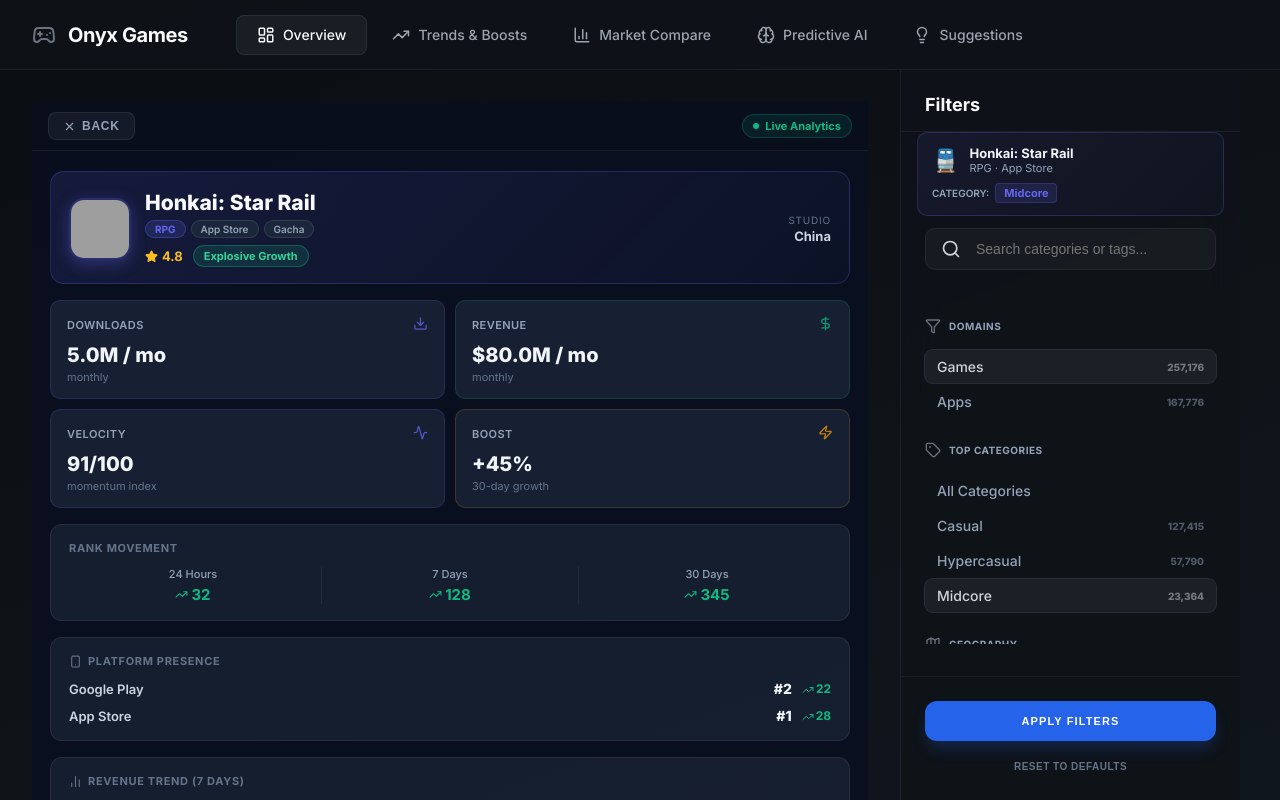
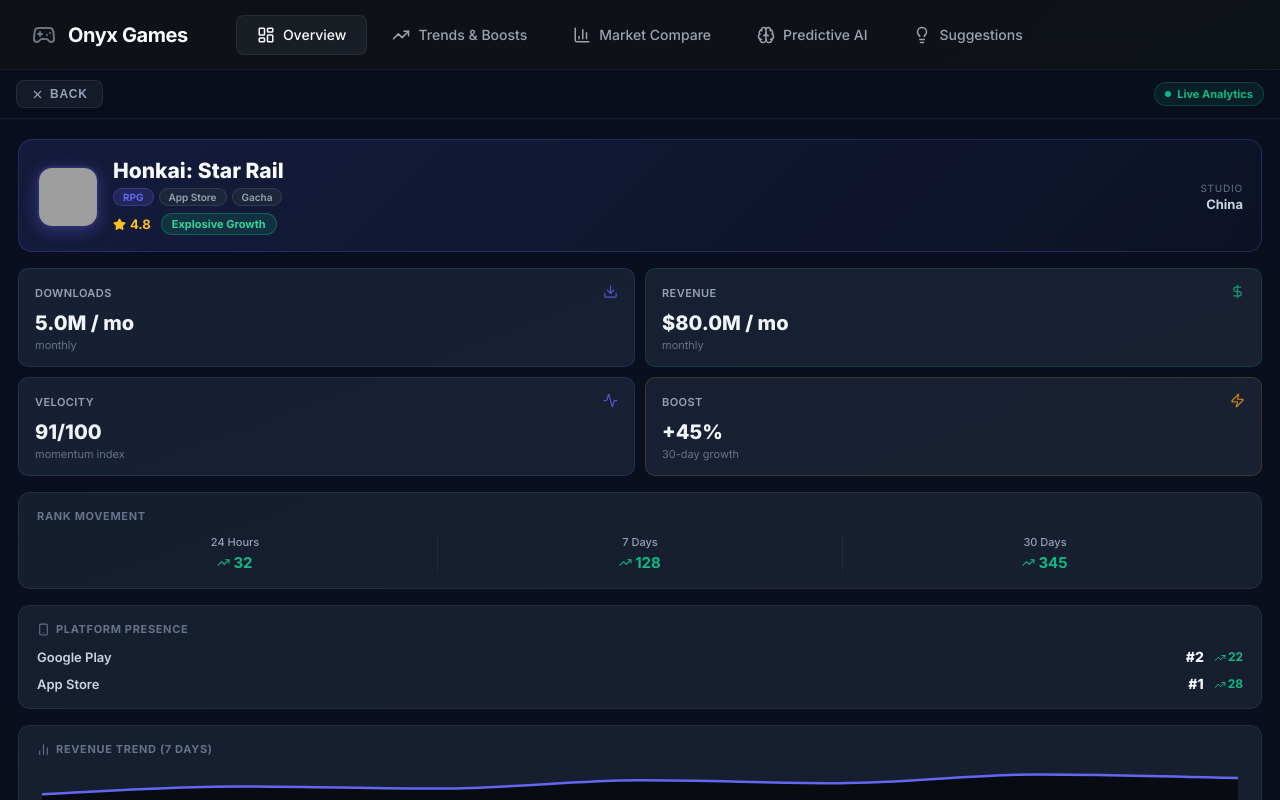
Before and after one commit to fadil013/Market-Intelligence-, a React (Vite) app: page / in a window 1280 px wide. Both pictures are taken after a click on the element 183 px from the left and 332 px from the top of the page. Shown: the top 800 px of the page. Built offline with nearby package versions, Linux system fonts and the light colour scheme; grey boxes are pictures that could not be loaded; the HTML template or start-up script is replaced by a standard one.

Commit message:
fix: detail view fills full area, hide filter panel during detail, restore filters on close

```diff
--- a/src/components/AppDetailView.jsx
+++ b/src/components/AppDetailView.jsx
@@ -155,7 +155,7 @@
     };
 
     return (
-        <div style={{ display: 'flex', flexDirection: 'column', height: '100%', background: 'rgba(10,15,30,0.97)', overflow: 'hidden' }}>
+        <div style={{ display: 'flex', flexDirection: 'column', height: 'calc(100vh - 70px)', background: 'rgba(10,15,30,0.97)', overflow: 'hidden' }}>
 
             {/* ── STICKY HEADER ─────────────────────── */}
             <div style={{
--- a/src/pages/Overview.jsx
+++ b/src/pages/Overview.jsx
@@ -191,7 +191,7 @@
             </button>
 
             {/* Main Content - Left Side */}
-            <div className="main-content-area">
+            <div className="main-content-area" style={selectedApp ? { padding: 0, maxWidth: '100%' } : {}}>
                 {!selectedApp ? (
                     <div style={{ display: 'flex', flexDirection: 'column', gap: '32px', paddingBottom: '48px' }}>
                         <div className="page-header-new">
@@ -403,7 +403,7 @@
             </div>
 
             {/* Filter Panel - Right Side */}
-            <div className={`filter-panel-wrapper ${filtersPanelOpen ? 'mobile-open' : ''}`}>
+            <div className={`filter-panel-wrapper ${filtersPanelOpen ? 'mobile-open' : ''}`} style={selectedApp ? { display: 'none' } : {}}>
                 {/* Mobile overlay */}
                 {filtersPanelOpen && (
                     <div
```
